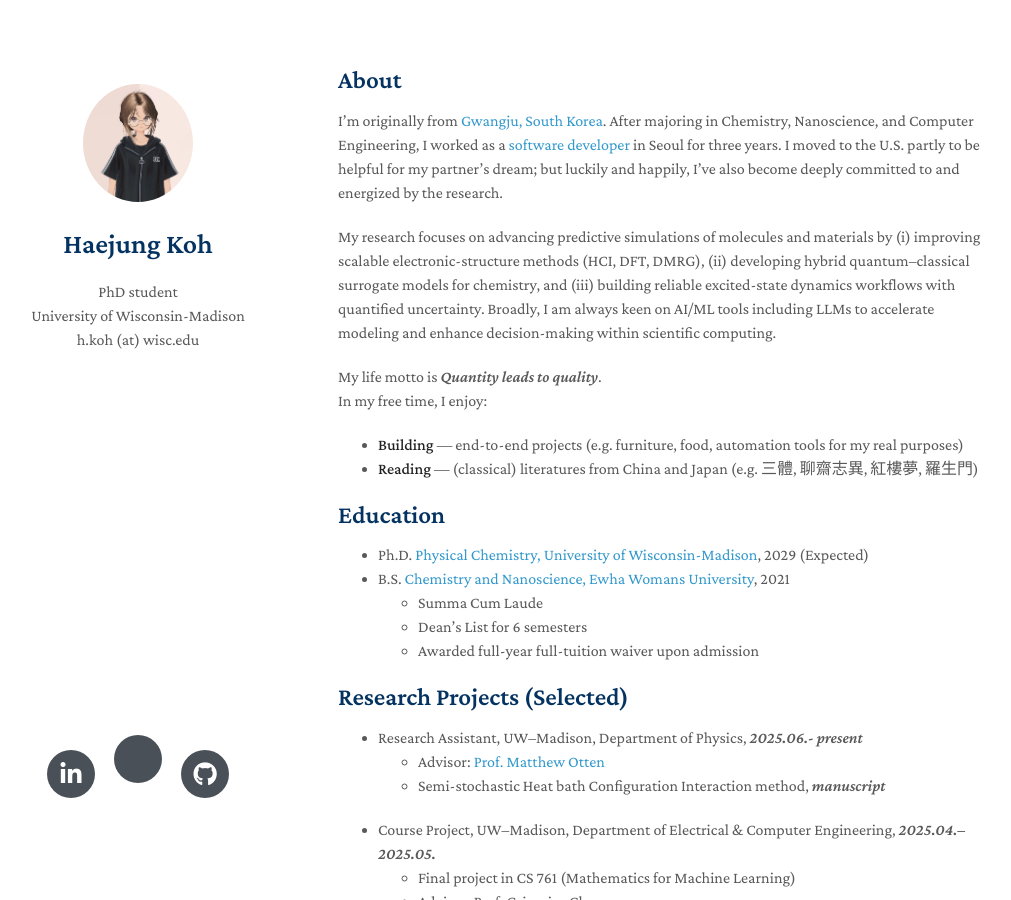
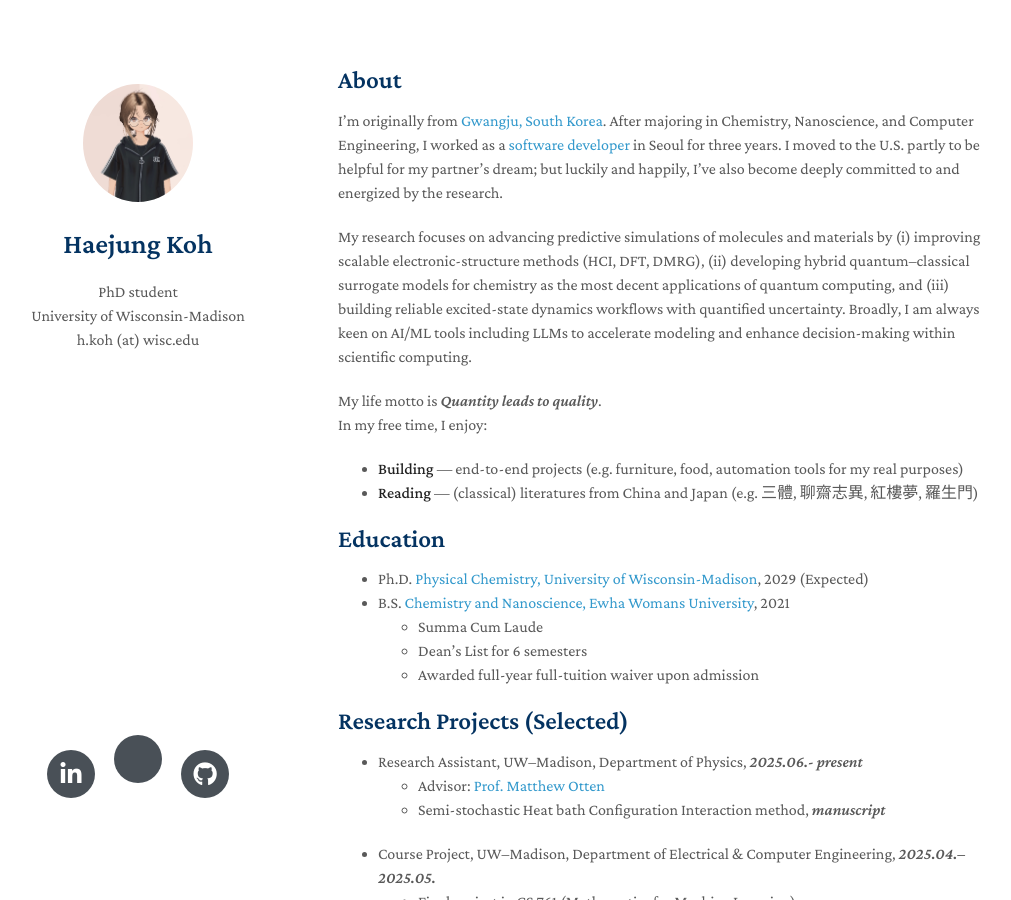
Before and after one commit to MaximHelio/MaximHelio.github.io, a Jekyll site: the page built from index.md, in a window 1280 px wide and 900 px high. Shown: the whole window, without its empty margins (132-1143 px from the left). Built offline with Jekyll 4.4.1, drawn with Linux system fonts in a browser that asks for light colours; nearby versions of some CDN libraries; a style sheet for code colours, icons or effects is not loaded; our own code applies the rules of GitHub Pages for plain Markdown files.

Commit message:
Add first

```diff
--- a/index.md
+++ b/index.md
@@ -5,7 +5,7 @@ layout: homepage
 
 I’m originally from [Gwangju, South Korea](https://en.wikipedia.org/wiki/Gwangju). After majoring in Chemistry, Nanoscience, and Computer Engineering, I worked as a [software developer](./assets/Portfolio.pdf) in Seoul for three years. I moved to the U.S. partly to be helpful for my partner's dream; but luckily and happily, I've also become deeply committed to and energized by the research.
 
-My research focuses on advancing predictive simulations of molecules and materials by (i) improving scalable electronic-structure methods (HCI, DFT, DMRG), (ii) developing hybrid quantum–classical surrogate models for chemistry, and (iii) building reliable excited-state dynamics workflows with quantified uncertainty. Broadly, I am always keen on AI/ML tools including LLMs to accelerate modeling and enhance decision-making within scientific computing.
+My research focuses on advancing predictive simulations of molecules and materials by (i) improving scalable electronic-structure methods (HCI, DFT, DMRG), (ii) developing hybrid quantum–classical surrogate models for chemistry as the most decent applications of quantum computing, and (iii) building reliable excited-state dynamics workflows with quantified uncertainty. Broadly, I am always keen on AI/ML tools including LLMs to accelerate modeling and enhance decision-making within scientific computing.
 
 My life motto is *Quantity leads to quality*.\\
 In my free time, I enjoy:
```
